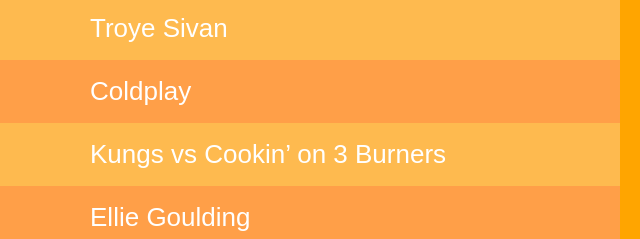
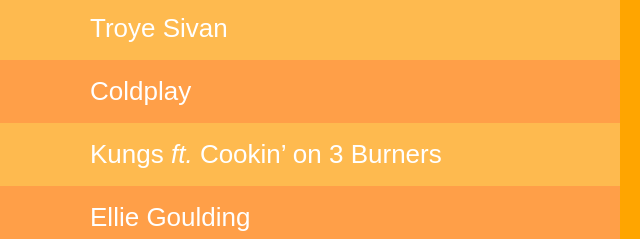
Before and after one commit to ftieri/biggest-songs-of-the-years, a plain HTML site: page 2016.html in a window 1280 px wide. Shown: the part 5161-5400 px from the top of the page, 640-1280 px from the left. Drawn offline with Linux system fonts and the light colour scheme.

Commit message:
Add files via upload

```diff
--- a/2016.html
+++ b/2016.html
@@ -138,7 +138,7 @@
 <tr><td>70</td><td class="song-title">All In My Head (Flex)</td><td>Fifth Harmony <i>ft.</i> Fetty Wap</td></tr>
 <tr><td>71</td><td class="song-title">YOUTH</td><td>Troye Sivan</td></tr>
 <tr><td>72</td><td class="song-title">Hymn For The Weekend</td><td>Coldplay</td></tr>
-<tr><td>73</td><td class="song-title">This Girl</td><td>Kungs vs Cookin’ on 3 Burners</td></tr>
+<tr><td>73</td><td class="song-title">This Girl</td><td>Kungs <i>ft.</i> Cookin’ on 3 Burners</td></tr>
 <tr><td>74</td><td class="song-title">Something In The Way You Move</td><td>Ellie Goulding</td></tr>
 <tr><td>75</td><td class="song-title">Unsteady</td><td>X Ambassadors</td></tr>
 <tr><td>76</td><td class="song-title">Side To Side</td><td>Ariana Grande <i>ft.</i> Nicki Minaj</td></tr>
```
